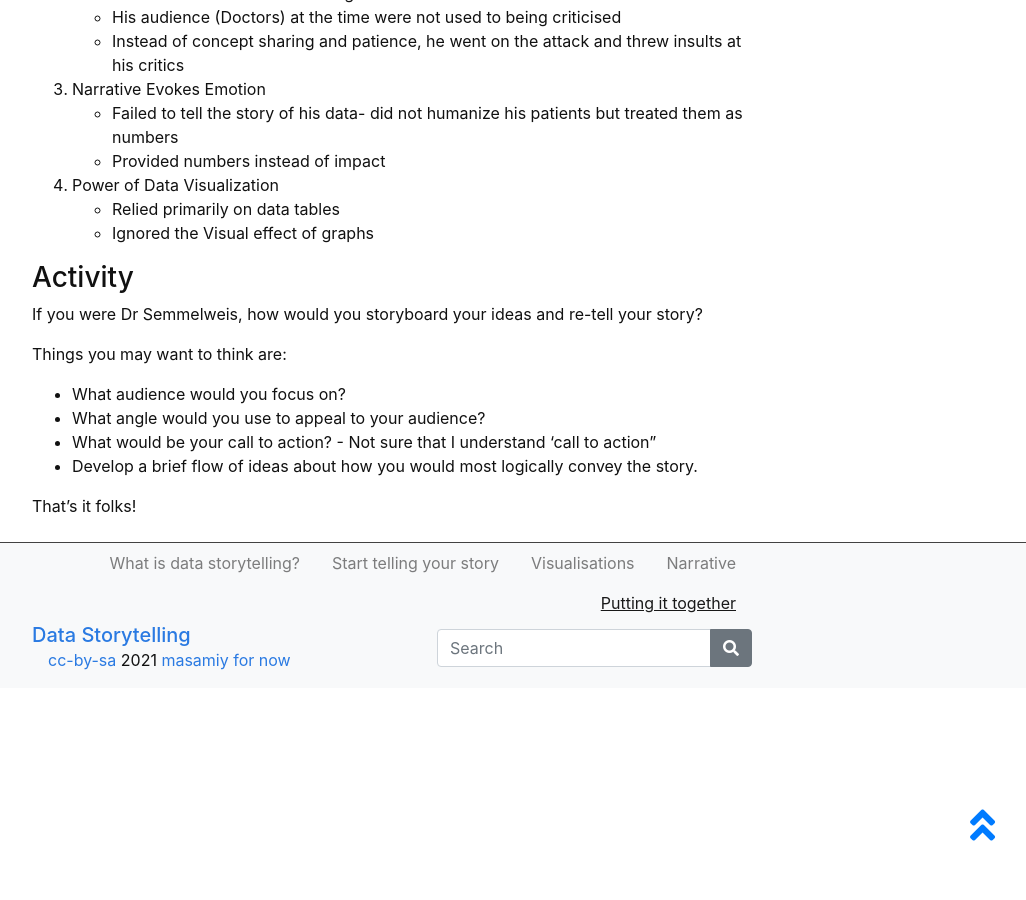
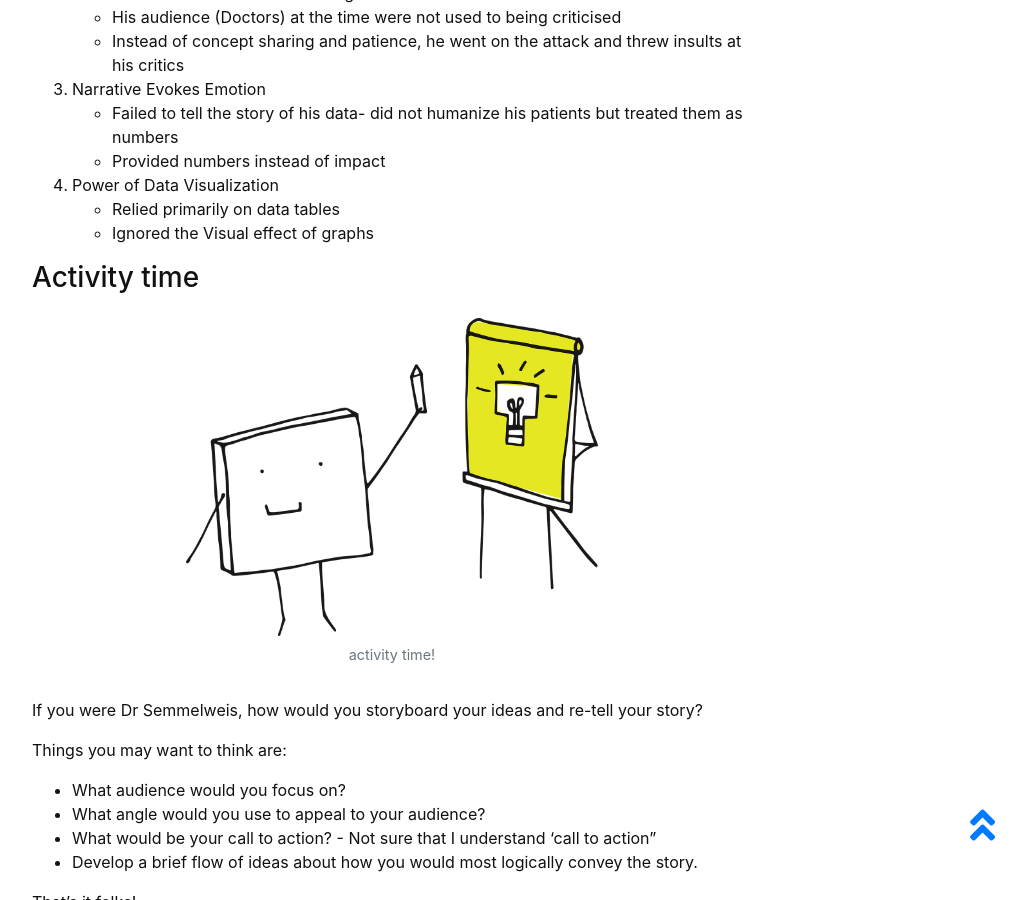
Before and after one commit to masamiy/DataStoryTelling, a Jekyll site: the page built from content/4-Knowledge.md, in a window 1280 px wide and 900 px high, scrolled down 1199 px. Shown: the whole window, without its empty margins (248-1274 px from the left). Built offline with Jekyll 4.4.1, drawn with Linux system fonts in a browser that asks for light colours.

Commit message:
Update 4-Knowledge.md

```diff
--- a/content/4-Knowledge.md
+++ b/content/4-Knowledge.md
@@ -28,7 +28,8 @@ Watch his story from [here](YOUTUBE VIDEO).
 - Relied primarily on data tables
 - Ignored the Visual effect of graphs
 
-### Activity
+### Activity time
+{% include figure.html img="learning-CC0.png" alt="Storyboarding" caption="activity time!" width="60%" %}
 If you were Dr Semmelweis, how would you storyboard your ideas and re-tell your story?
 
 Things you may want to think are:
```
